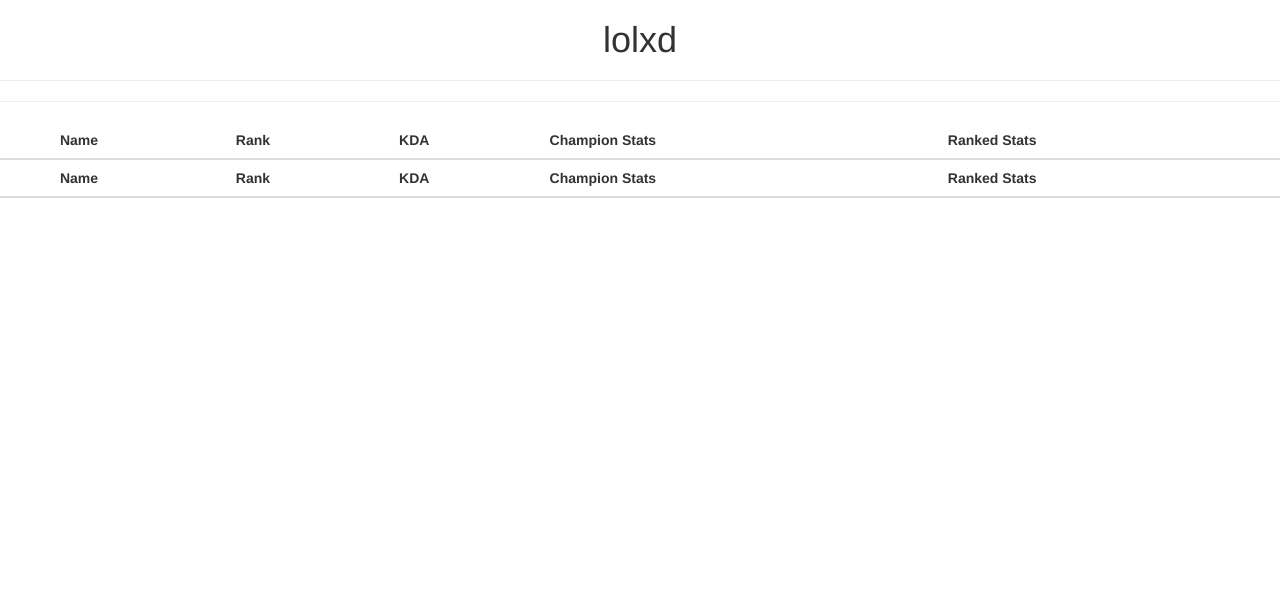
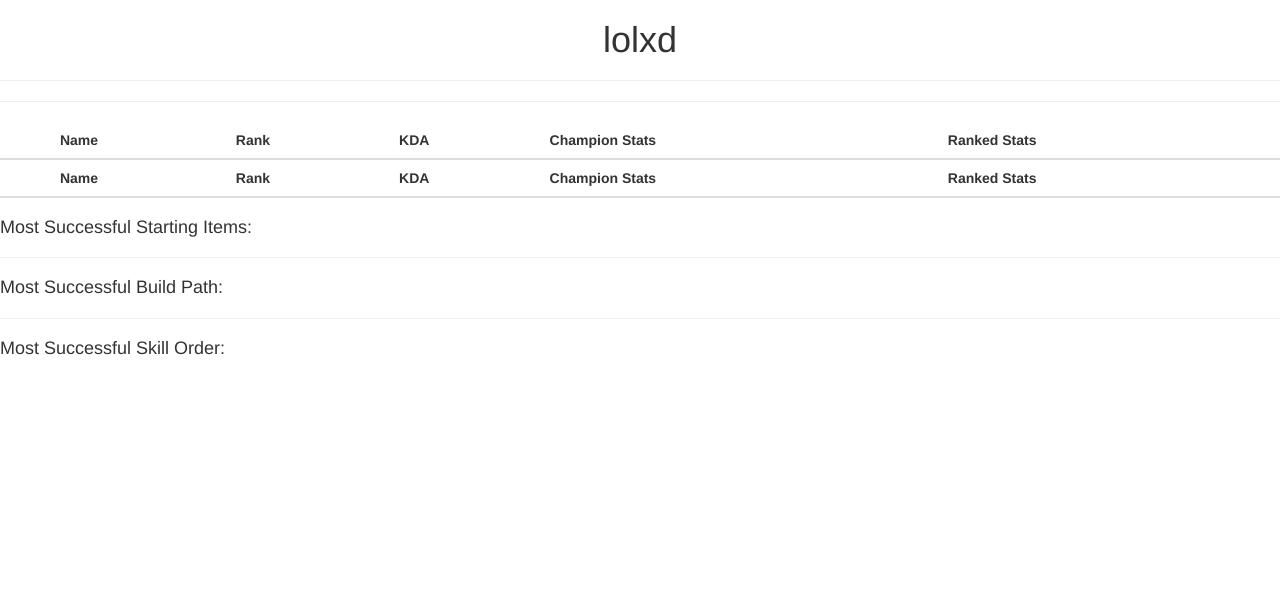
Before and after one commit to cash2one/lolxd.io, a Flask app: template templates/game.html in a window 1280 px wide. Shown: the top 599 px of the page. Run offline with Flask 2, Linux system fonts and the light colour scheme; the template is opened without the code that fills it, so the values that code supplies are empty; some libraries are stand-ins or nearby versions.

Commit message:
Designed a temporary layout for game.html

```diff
--- a/champion_gg.py
+++ b/champion_gg.py
@@ -79,7 +79,7 @@ def get_starting_items(champion_key):
 
     :rtype list of strings
     """
-    url = f'champion/{champion_key}/items/starters/mostPopular'
+    url = f'champion/{champion_key}/items/starters/mostWins'
     items = api_call(url)[0]['items']
     # item_names = [riot.get_item_name(item) for item in items]
     return items
@@ -91,5 +91,5 @@ def get_skill_order(champion_key):
 
     :rtype list of strings
     """
-    url = f'champion/{champion_key}/skills/mostPopular'
+    url = f'champion/{champion_key}/skills/mostWins'
     return api_call(url)[0]['order']
--- a/templates/game.html
+++ b/templates/game.html
@@ -86,18 +86,26 @@ $(document).ready(function(){
   </table>
 </div>
 <div>
+    <h4>Most Successful Starting Items: </h4>
+    {% for item in items.starting_items %}
+        <img src="https://ddragon.leagueoflegends.com/cdn/6.24.1/img/item/{{ item }}.png">
+        <span class="glyphicon glyphicon-chevron-right"></span>
+    {% endfor %}
+</div>
+<hr>
+<div>
+    <h4>Most Successful Build Path: </h4>
     {% for item in items.item_build %}
         <img src="https://ddragon.leagueoflegends.com/cdn/6.24.1/img/item/{{ item }}.png">
+        <span class="glyphicon glyphicon-chevron-right"></span>
     {% endfor %}
 </div>
+<hr>
 <div>
-    {% for item in items.starting_items %}
-        <img src="https://ddragon.leagueoflegends.com/cdn/6.24.1/img/item/{{ item }}.png">
-    {% endfor %}
-</div>
-<div>
+    <h4>Most Successful Skill Order: </h4>
     {% for skill in items.skill_order %}
-        <span style="padding-right: 5px">{{ skill }}</span>
+        <span style="padding-right: 3px; font-size: 20px; padding-left: 3px"><b>{{ skill }}</b></span>
+        <span class="glyphicon glyphicon-menu-right"></span>
     {% endfor %}
 </div>
 {% endblock %}
```
